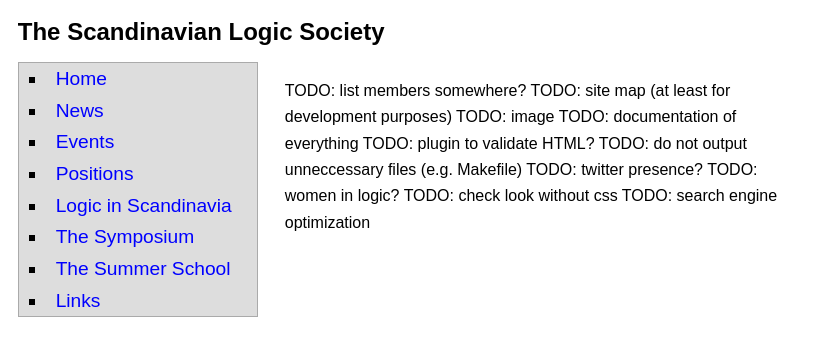
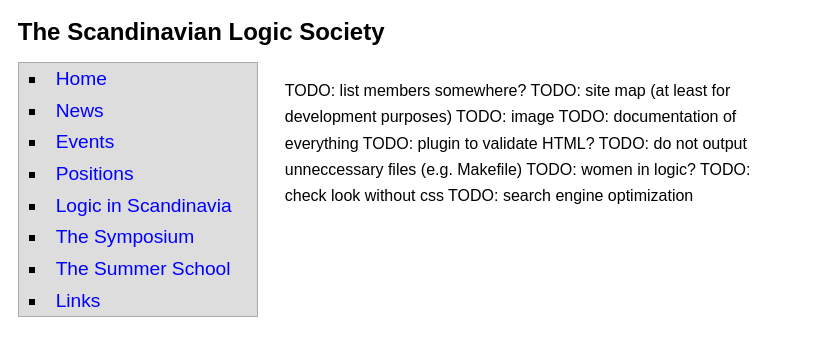
Before and after one commit to scandinavianlogic/scandinavianlogic.github.io, a Jekyll site: the page built from TODO.md, in a window 1280 px wide. Shown: the top 356 px of the page, without its empty margins (0-822 px from the left). Built offline with Jekyll 4.4.1, drawn with Linux system fonts in a browser that asks for light colours; our own code applies the rules of GitHub Pages for plain Markdown files.

Commit message:
removed TODOs

```diff
--- a/TODO.md
+++ b/TODO.md
@@ -6,7 +6,6 @@
 {{ "TODO: documentation of everything" | log_warning }}
 {{ "TODO: plugin to validate HTML?" | log_warning }}
 {{ "TODO: do not output unneccessary files (e.g. Makefile)" | log_warning }}
-{{ "TODO: twitter presence?" | log_warning }}
 {{ "TODO: women in logic?" | log_warning }}
 {{ "TODO: check look without css" | log_warning }}
 {{ "TODO: search engine optimization" | log_warning }}
```
Also changed, not shown: summer-school.md (+1 -1 lines).
